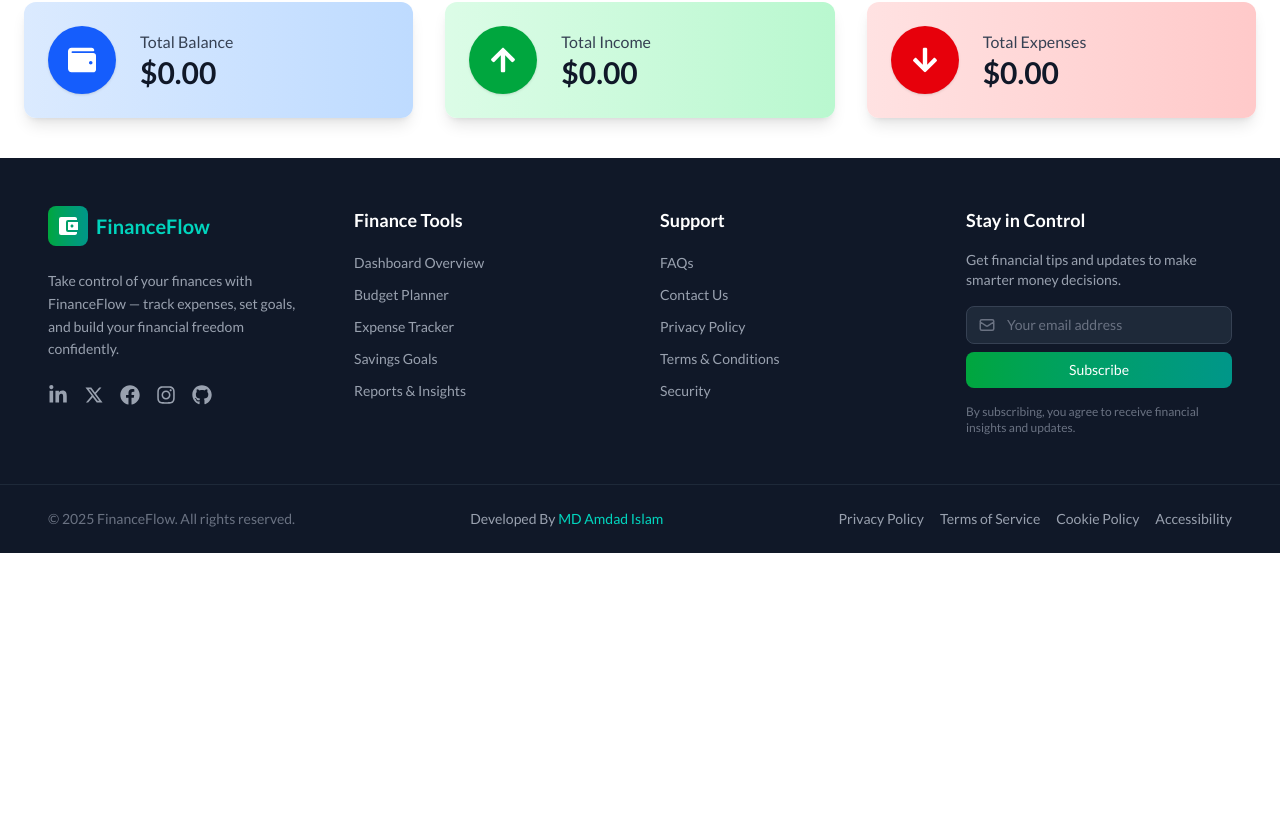
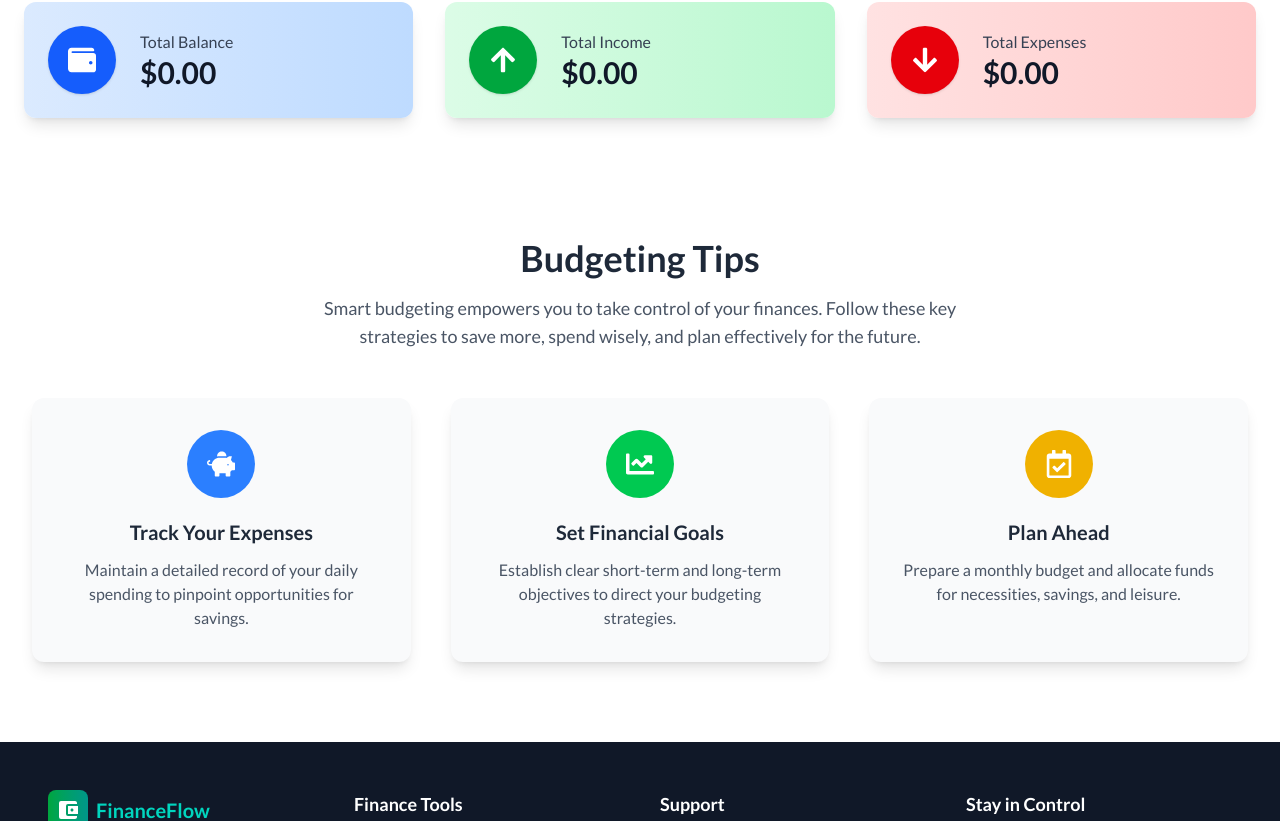
Before and after one commit to amdadislam01/financeflow-client-site, a React (Vite) app: page / in a window 1280 px wide. Shown: the part 855-1676 px from the top of the page. Before the commit the page ends 1408 px from the top, so only its background shows below. Built offline with nearby package versions, Linux system fonts and the light colour scheme; no server answers.

Commit message:
BudgetingTips section  Complate

```diff
--- /dev/null
+++ b/src/components/BudgetingTips/BudgetingTips.jsx
@@ -0,0 +1,56 @@
+import React from "react";
+import { FaPiggyBank, FaChartLine, FaRegCalendarCheck } from "react-icons/fa";
+
+const tipsData = [
+  {
+    icon: <FaPiggyBank size={28} />,
+    title: "Track Your Expenses",
+    description:
+      "Maintain a detailed record of your daily spending to pinpoint opportunities for savings.",
+    bgColor: "bg-blue-500",
+  },
+  {
+    icon: <FaChartLine size={28} />,
+    title: "Set Financial Goals",
+    description:
+      "Establish clear short-term and long-term objectives to direct your budgeting strategies.",
+    bgColor: "bg-green-500",
+  },
+  {
+    icon: <FaRegCalendarCheck size={28} />,
+    title: "Plan Ahead",
+    description:
+      "Prepare a monthly budget and allocate funds for necessities, savings, and leisure.",
+    bgColor: "bg-yellow-500",
+  },
+];
+
+const BudgetingTips = () => {
+  return (
+    <section className="bg-white py-20">
+      <div className="max-w-[1510px] mx-auto px-8 text-center">
+        <h2 className="text-4xl font-bold text-gray-800 mb-4">Budgeting Tips</h2>
+        <p className="text-gray-600 text-lg mb-12 max-w-2xl mx-auto">
+          Smart budgeting empowers you to take control of your finances. Follow these key strategies to save more, spend wisely, and plan effectively for the future.
+        </p>
+
+        <div className="grid md:grid-cols-3 gap-10">
+          {tipsData.map((tip, index) => (
+            <div
+              key={index}
+              className="bg-gray-50 p-8 rounded-xl shadow-lg hover:shadow-2xl transition transform hover:-translate-y-2 flex flex-col items-center text-center"
+            >
+              <div className={`${tip.bgColor} text-white p-5 rounded-full mb-5`}>
+                {tip.icon}
+              </div>
+              <h3 className="text-xl font-semibold text-gray-800 mb-3">{tip.title}</h3>
+              <p className="text-gray-600">{tip.description}</p>
+            </div>
+          ))}
+        </div>
+      </div>
+    </section>
+  );
+};
+
+export default BudgetingTips;
--- a/src/components/HeroSection/HeroSection.jsx
+++ b/src/components/HeroSection/HeroSection.jsx
@@ -1,6 +1,7 @@
 import React from "react";
 import { FaArrowRight } from "react-icons/fa";
 import bannerImage from '/banner.png'
+import { Link } from "react-router";
 
 const HeroSection = () => {
   return (
@@ -29,9 +30,9 @@ const HeroSection = () => {
         </p>
 
         <div className="flex justify-center gap-4">
-          <button className="flex items-center gap-2 px-8 py-3 bg-gradient-to-r from-green-600 to-teal-600 rounded-full text-white font-semibold shadow-lg hover:scale-105 hover:shadow-2xl transition-all duration-300 cursor-pointer">
+          <Link to={'/add-transaction'} className="flex items-center gap-2 px-8 py-3 bg-gradient-to-r from-green-600 to-teal-600 rounded-full text-white font-semibold shadow-lg hover:scale-105 hover:shadow-2xl transition-all duration-300 cursor-pointer">
             Get Started <FaArrowRight />
-          </button>
+          </Link>
 
           <button className="px-6 py-3 border border-white rounded-full text-white font-semibold hover:bg-white hover:text-teal-700 transition-all duration-300 cursor-pointer">
             Learn More
--- a/src/pages/Home/Home.jsx
+++ b/src/pages/Home/Home.jsx
@@ -1,12 +1,14 @@
 import React from 'react'
 import HeroSection from '../../components/HeroSection/HeroSection'
 import Overview from '../../components/Overview/Overview'
+import BudgetingTips from '../../components/BudgetingTips/BudgetingTips'
 
 const Home = () => {
   return (
     <div>
       <HeroSection />
       <Overview />
+      <BudgetingTips />
     </div>
   )
 }
```
